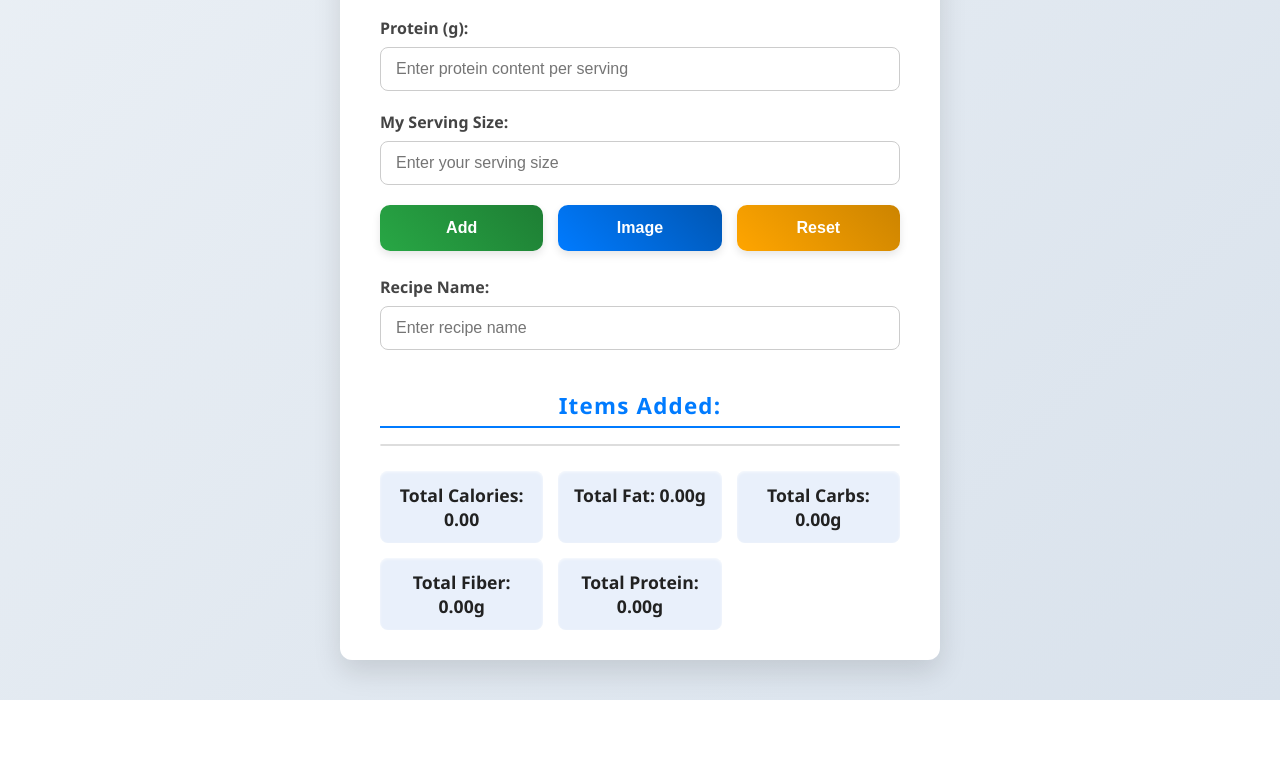
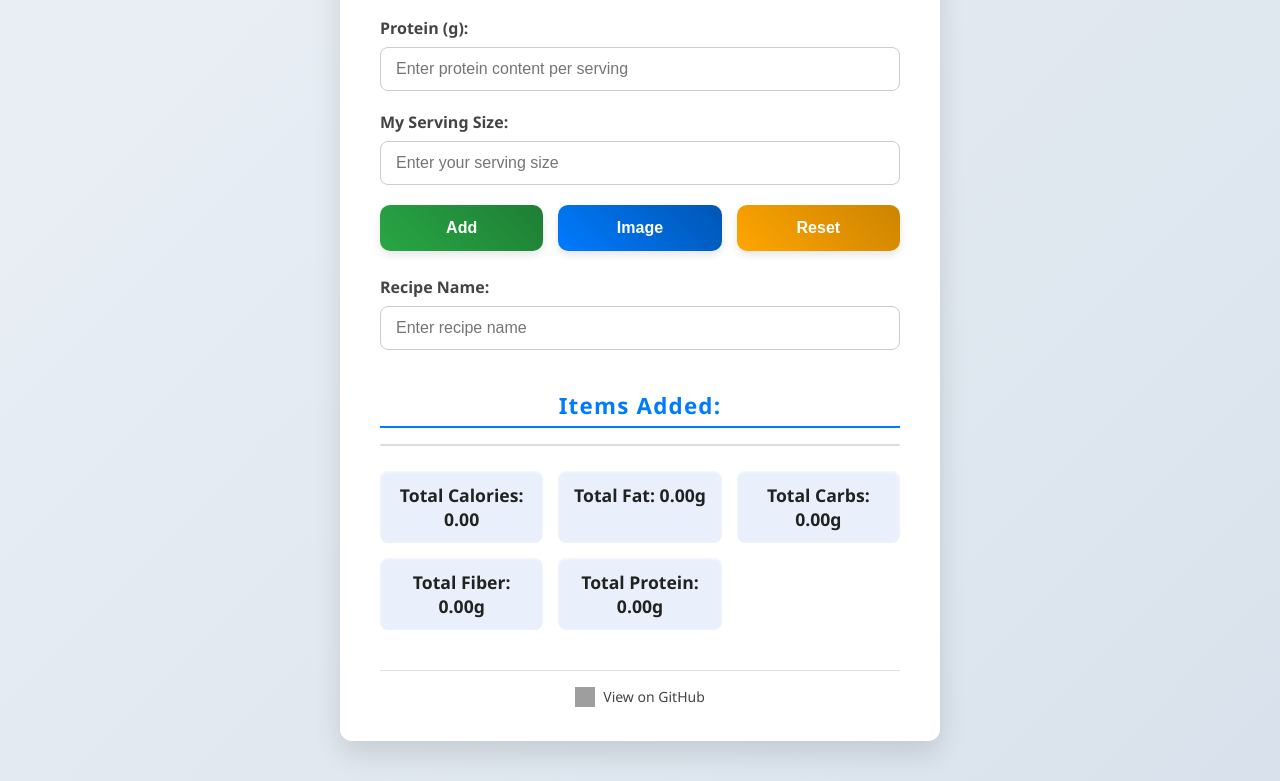
Before and after one commit to sariold/Caloriego, a plain HTML site: page index.html in a window 1280 px wide. Shown: the part 833-1614 px from the top of the page. Before the commit the page ends 1533 px from the top, so only its background shows below. Drawn offline with nearby package versions, Linux system fonts and the light colour scheme; grey boxes are pictures that could not be loaded; a script that the page names is missing.

Commit message:
feat: Added GitHub project in footer

```diff
--- a/index.html
+++ b/index.html
@@ -121,6 +121,20 @@
           <div id="total-protein"></div>
         </div>
       </div>
+      <footer class="footer">
+        <a
+          href="https://github.com/sariold/Caloriego"
+          target="_blank"
+          rel="noopener noreferrer"
+        >
+          <img
+            src="https://cdn.jsdelivr.net/gh/devicons/devicon/icons/github/github-original.svg"
+            alt="GitHub"
+            class="github-icon"
+          />
+          View on GitHub
+        </a>
+      </footer>
     </div>
 
     <script src="https://unpkg.com/@ericblade/quagga2@1.2.6/dist/quagga.min.js"></script>
--- a/styles.css
+++ b/styles.css
@@ -254,6 +254,31 @@ li:last-child {
   box-shadow: 0 6px 14px rgba(167, 29, 42, 0.6);
 }
 
+.footer {
+  margin-top: 40px;
+  padding-top: 16px;
+  border-top: 1px solid #e0e0e0;
+  text-align: center;
+  font-size: 14px;
+  color: #444;
+}
+
+.footer a {
+  display: inline-flex;
+  align-items: center;
+  gap: 8px;
+  text-decoration: none;
+  color: inherit;
+  transition: color 0.2s ease;
+}
+
+.github-icon {
+  width: 20px;
+  height: 20px;
+  filter: grayscale(100%);
+  transition: filter 0.2s ease;
+}
+
 @media (max-width: 640px) {
   .container {
     width: 90%;
```
